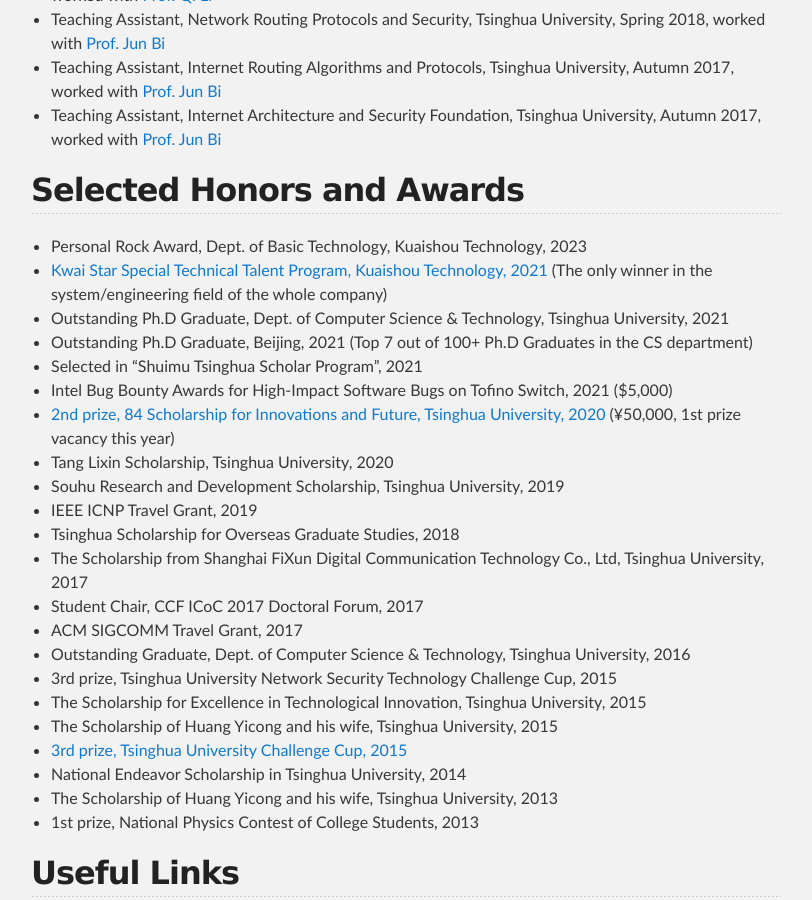
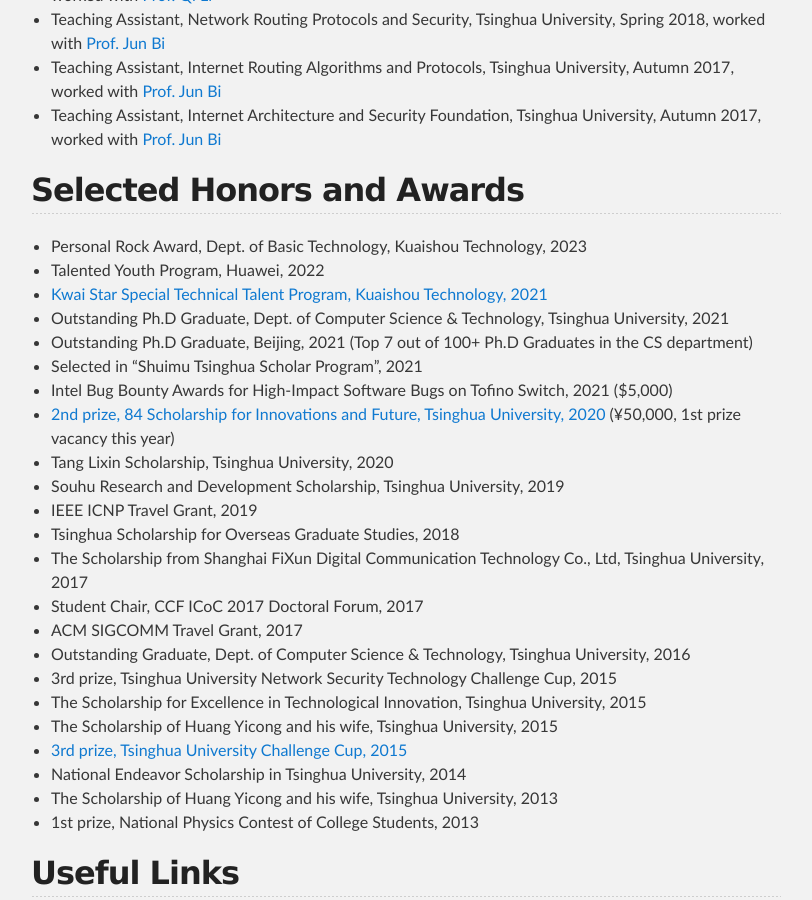
Before and after one commit to zhangmenghao/zhangmenghao.github.io, a Jekyll site: the page built from index.md, in a window 1280 px wide and 900 px high, scrolled down 5208 px. Shown: the whole window, without its empty margins (234-1046 px from the left). Built offline with Jekyll 4.4.1, drawn with Linux system fonts in a browser that asks for light colours.

Commit message:
Add huawei honor

```diff
--- a/index.md
+++ b/index.md
@@ -185,7 +185,8 @@
 
 ## Selected Honors and Awards
 * Personal Rock Award, Dept. of Basic Technology, Kuaishou Technology, 2023
-* [Kwai Star Special Technical Talent Program, Kuaishou Technology, 2021](https://mp.weixin.qq.com/s/iaD-LH6nAu_ngHp0OShfNw) (The only winner in the system/engineering field of the whole company)
+* Talented Youth Program, Huawei, 2022
+* [Kwai Star Special Technical Talent Program, Kuaishou Technology, 2021](https://mp.weixin.qq.com/s/iaD-LH6nAu_ngHp0OShfNw)
 * Outstanding Ph.D Graduate, Dept. of Computer Science & Technology, Tsinghua University, 2021
 * Outstanding Ph.D Graduate, Beijing, 2021 (Top 7 out of 100+ Ph.D Graduates in the CS department)
 * Selected in "Shuimu Tsinghua Scholar Program", 2021
```
